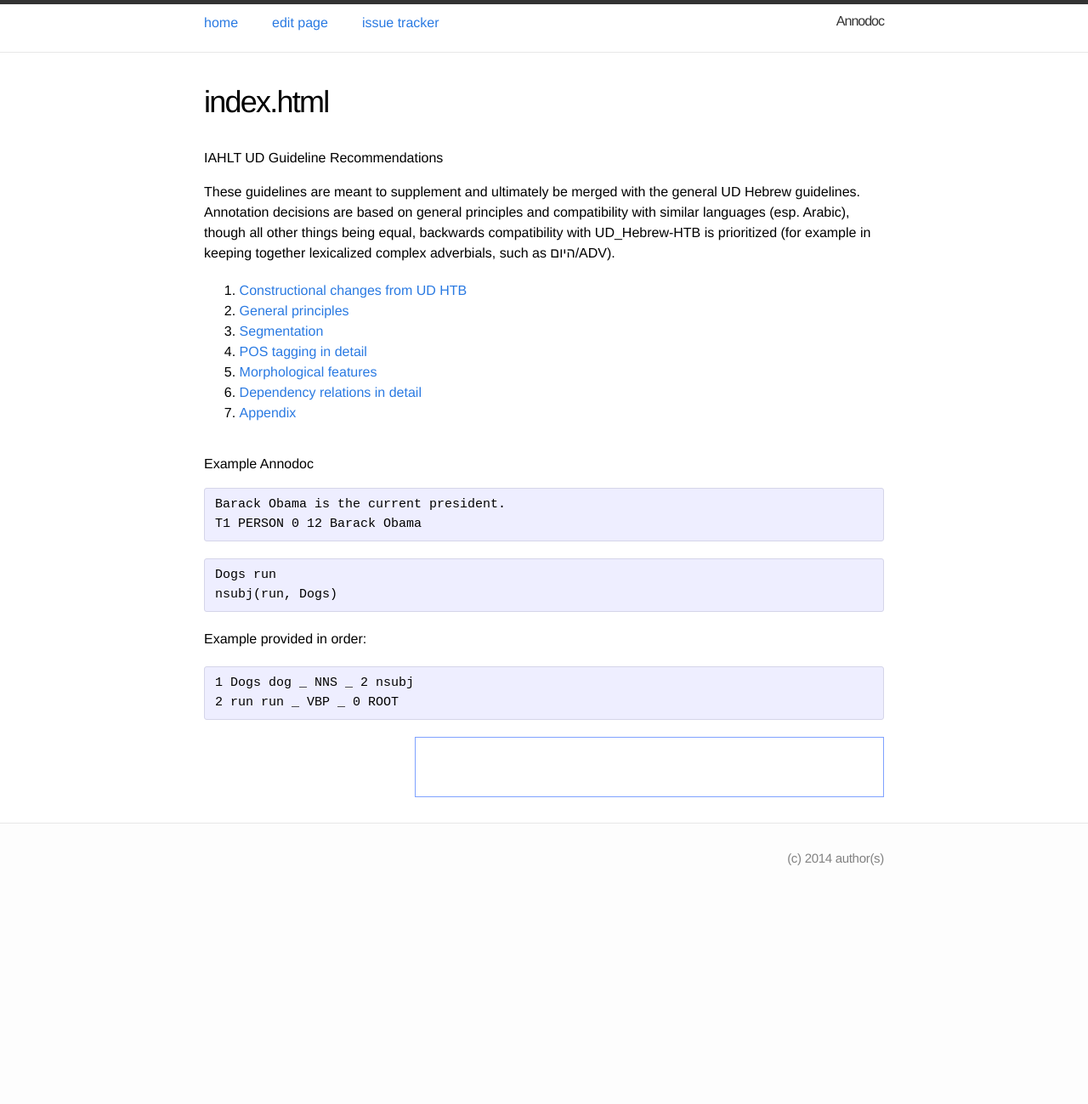
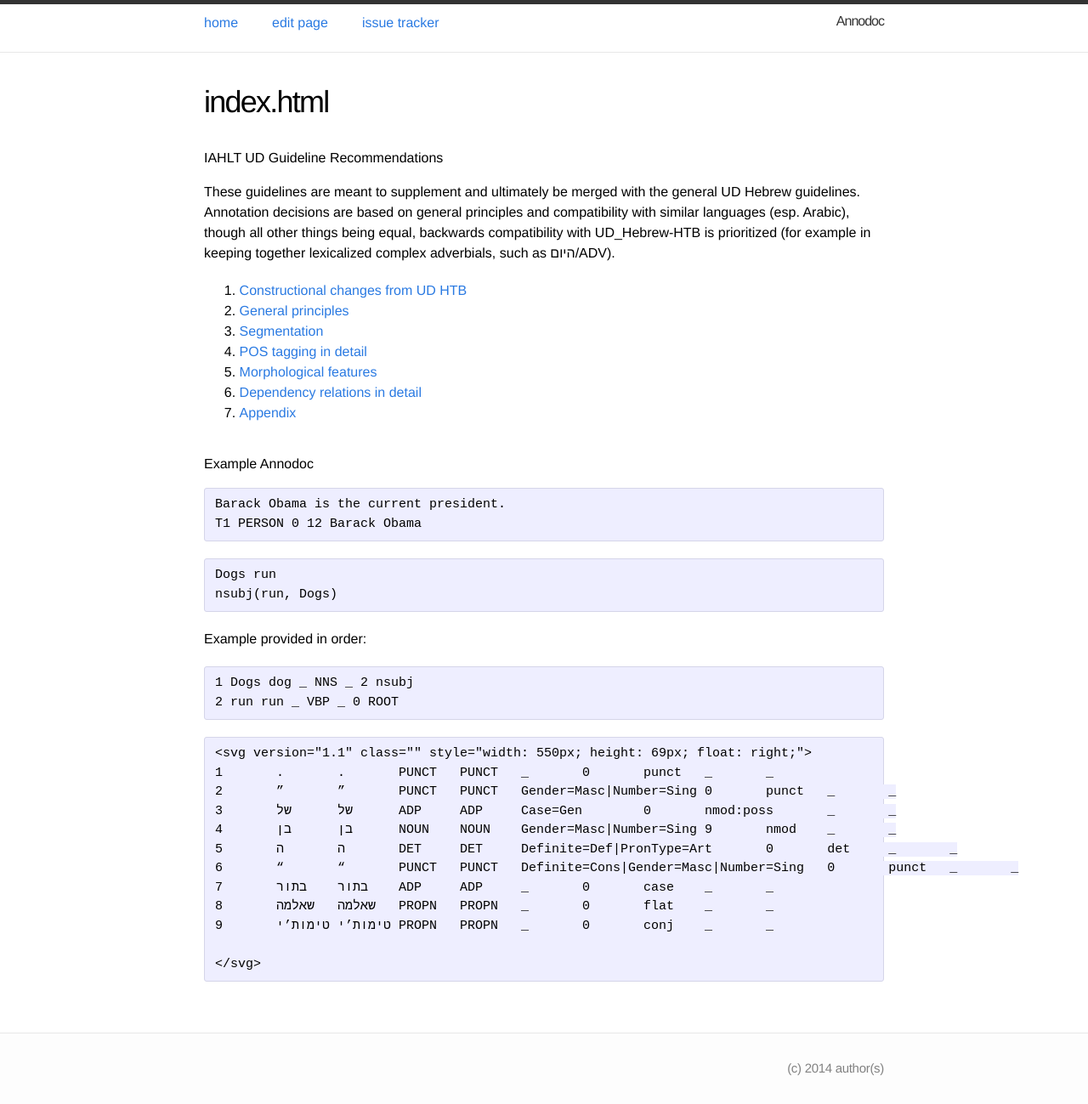
Before and after one commit to IAHLT/heb-ud-gudielines, a Jekyll site: the page built from index.md, in a window 1280 px wide. Shown: the whole page at 85% size. Built offline with Jekyll 4.4.1, drawn with Linux system fonts in a browser that asks for light colours; before the commit the page ends 1052 px from its top, so only the background shows below that.

Commit message:
Update index.md

```diff
--- a/index.md
+++ b/index.md
@@ -33,9 +33,10 @@ Example provided in order:
 2 run run _ VBP _ 0 ROOT
 ~~~
 
-<div>
+
+
+~~~ conllu
 <svg version="1.1" class="" style="width: 550px; height: 69px; float: right;">
-~~~ conllu
 1	.	.	PUNCT	PUNCT	_	0	punct	_	_
 2	”	”	PUNCT	PUNCT	Gender=Masc|Number=Sing	0	punct	_	_
 3	של	של	ADP	ADP	Case=Gen	0	nmod:poss	_	_
@@ -46,5 +47,5 @@ Example provided in order:
 8	שאלמה	שאלמה	PROPN	PROPN	_	0	flat	_	_
 9	טימות’י	טימות’י	PROPN	PROPN	_	0	conj	_	_
 
+</svg>
 ~~~
-</div>
```
